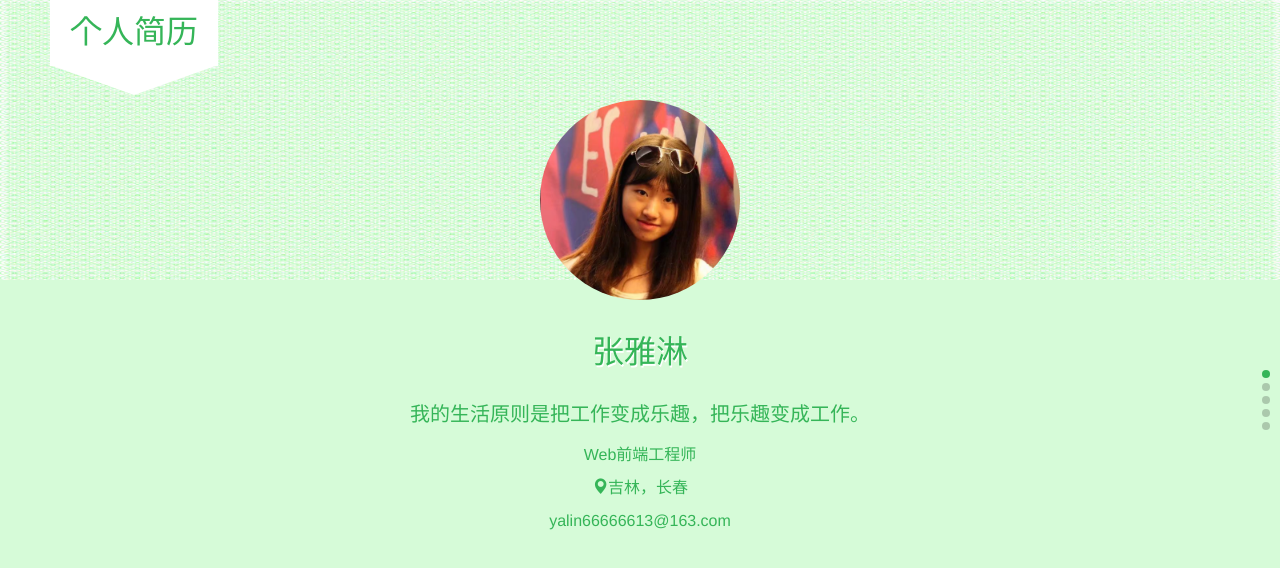
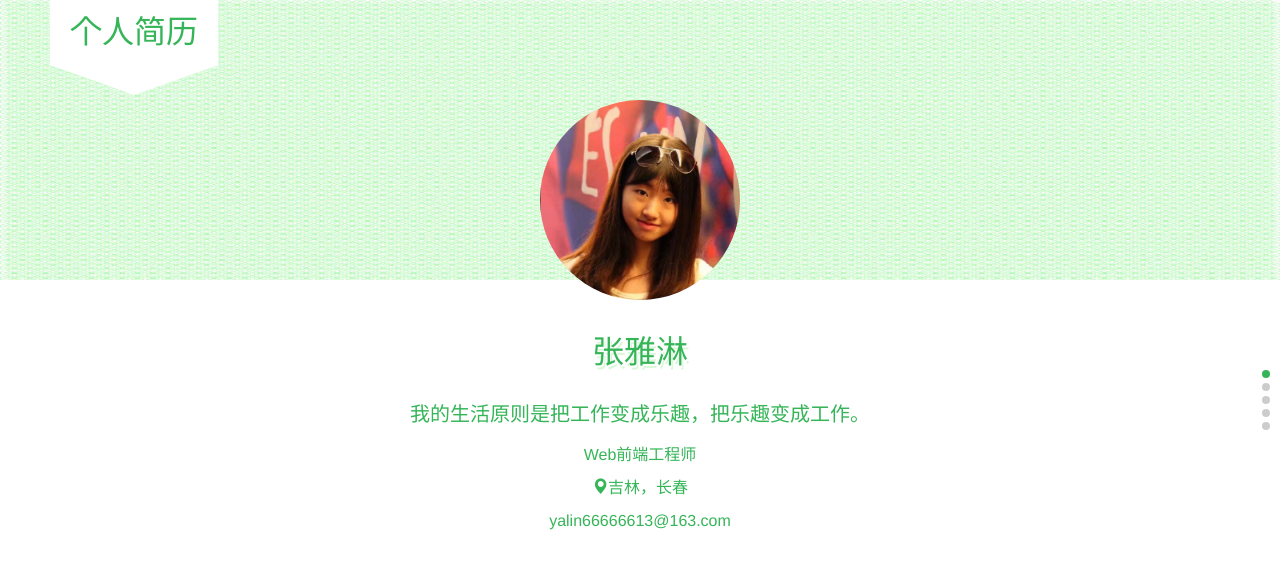
Before and after one commit to zyl20131322/resume, a plain HTML site: page index.html in a window 1280 px wide. Drawn offline with Linux system fonts and the light colour scheme.

Commit message:
Update app.css

```diff
--- a/css/app.css
+++ b/css/app.css
@@ -21,7 +21,6 @@ body {
 }
 .swiper-slide{
     background-image: url(../img/bg1.jpg);
-    background-color: #d6fbd8;
     background-size: 100% 100%;
 }
 .swiper-slide:first-child{
```
